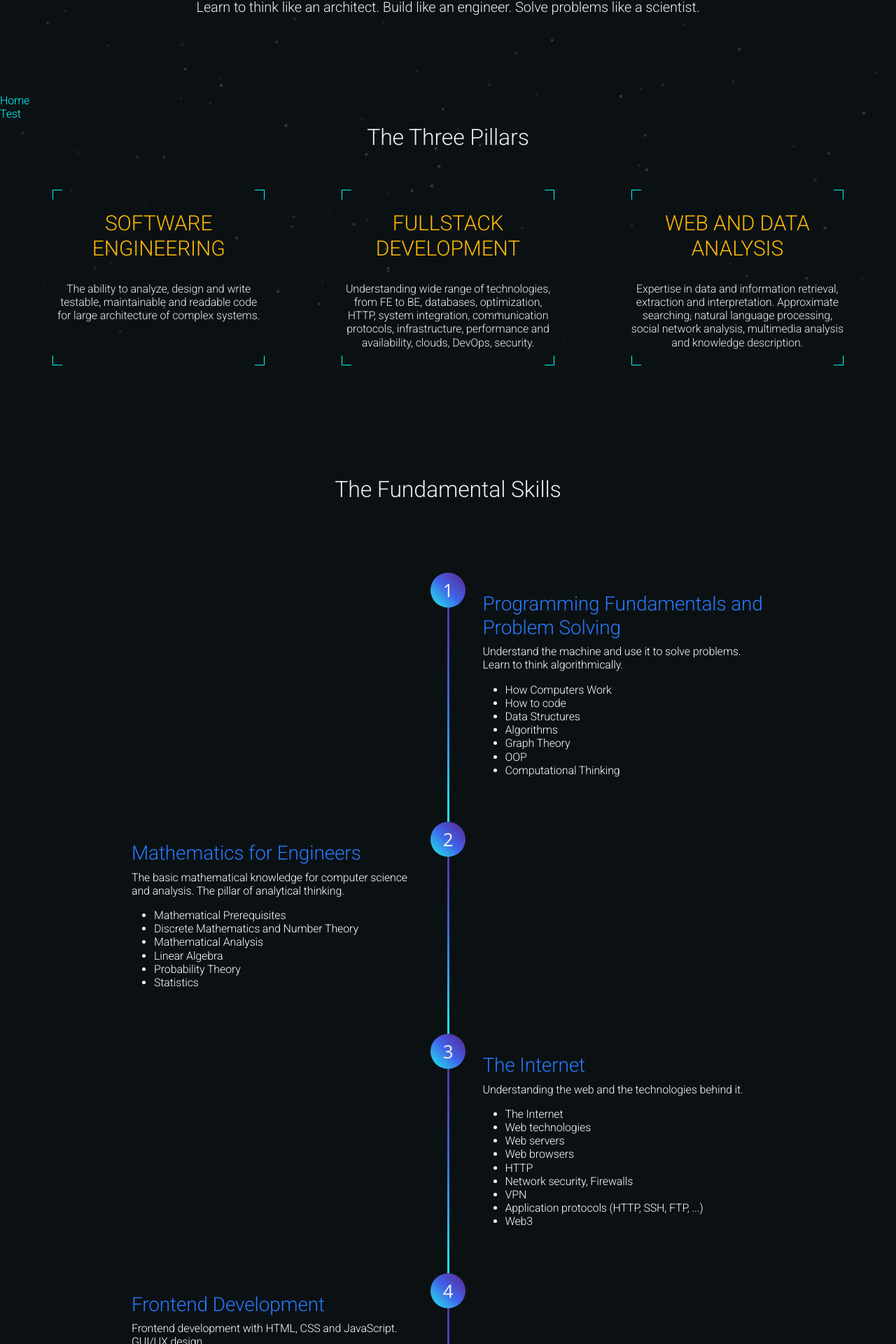
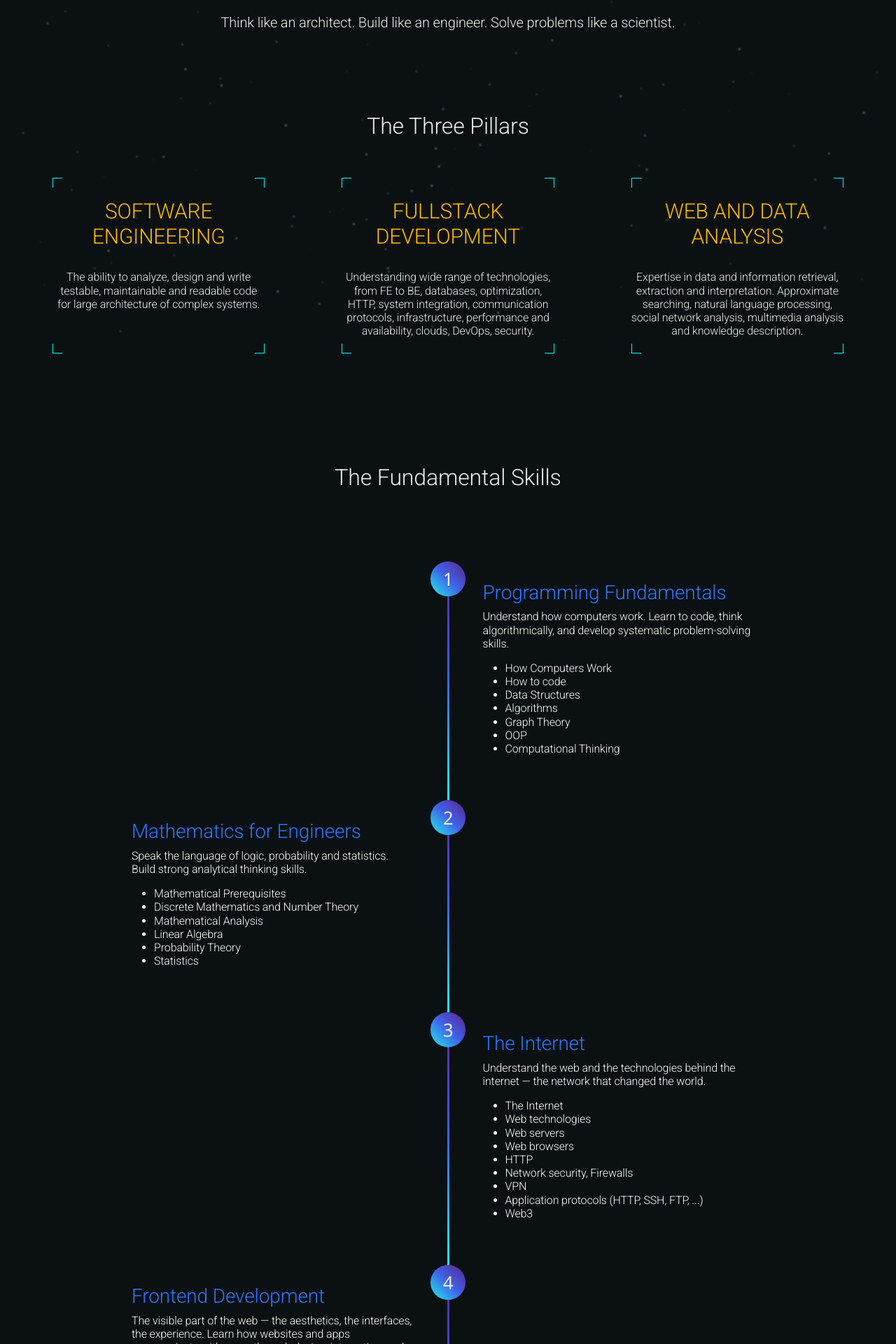
Before and after one commit to Sirvy/web-eng-journey, a React (Create React App) app: page / in a window 1280 px wide. Shown: the part 314-2234 px from the top of the page at 70% size. Built offline with nearby package versions, Linux system fonts and the light colour scheme.

Commit message:
Some improvements

```diff
--- a/src/pages/HomePage.js
+++ b/src/pages/HomePage.js
@@ -10,7 +10,7 @@ const Header = () => {
             <div className="container px-4 text-center">
                 <h1 className="center">The journey to</h1>
                 <h1 className="center highlight">Web Engineering</h1>
-                <p className="lead">Learn to think like an architect. Build like an engineer. Solve problems like a scientist.</p>
+                <p className="lead">Think like an architect. Build like an engineer. Solve problems like a scientist.</p>
             </div>
         </header>
     );
@@ -59,7 +59,6 @@ function HomePage() {
         <>
             <Background/>
             <Header/>
-            <Navigation/>
             <TheThreePillars/>
             <SkillsSection/>
         </>
--- a/src/pages/parts/SkillsSection.js
+++ b/src/pages/parts/SkillsSection.js
@@ -2,10 +2,10 @@ import {Link} from "react-router-dom"
 
 const skillList = [
     {
-        title: "Programming Fundamentals and Problem Solving",
+        title: "Programming Fundamentals",
         small: "Learn to code. Learn to think.",
         url: "courses/programming",
-        description: "Understand the machine and use it to solve problems. Learn to think algorithmically.",
+        description: "Understand how computers work. Learn to code, think algorithmically, and develop systematic problem-solving skills.",
         topics: [
             "How Computers Work",
                 // Computer science basics
@@ -33,7 +33,7 @@ const skillList = [
         title: "Mathematics for Engineers",
         small: "The Engineer's Mind. Math, Logic and Models.",
         url: "courses/math",
-        description: "The basic mathematical knowledge for computer science and analysis. The pillar of analytical thinking.",
+        description: "Speak the language of logic, probability and statistics. Build strong analytical thinking skills.",
         topics: [
             "Mathematical Prerequisites",
                 // The basics
@@ -69,7 +69,7 @@ const skillList = [
         title: "The Internet",
         small: "Understand the Web",
         url: "courses/internet",
-        description: "Understanding the web and the technologies behind it.",
+        description: "Understand the web and the technologies behind the internet — the network that changed the world.",
         topics: [
             "The Internet",
                 // History, structure, protocols
@@ -112,7 +112,7 @@ const skillList = [
         title: "Frontend Development",
         small: "The visible part that feels great.",
         url: "courses/frontend",
-        description: "Frontend development with HTML, CSS and JavaScript. GUI/UX design.",
+        description: "The visible part of the web — the aesthetics, the interfaces, the experience. Learn how websites and apps communicate with users through design, interaction, and the browser itself.",
         topics: [
             "GUI/UX design",
                 // Accessibility
@@ -139,7 +139,7 @@ const skillList = [
         title: "Backend Development",
         small: "The invisible part that works.",
         url: "courses/backend",
-        description: "Backend development with PHP, Java and JavaScript. REST API.",
+        description: "The invisible part that makes everything work — handling logic, data, security, and communication behind the scenes.",
         topics: [
             "Backend development",
                 // The basics
@@ -187,7 +187,7 @@ const skillList = [
         title: "Databases",
         small: "All the data",
         url: "courses/databases",
-        description: "Database systems for storing and efficient working with all kinds of data.",
+        description: "Learn how to design and use database systems for storing, managing, and accessing all kinds of data — efficiently and at scale.",
         topics: [
             "Database design",
             "SQL",
@@ -207,7 +207,7 @@ const skillList = [
         title: "Software Engineering",
         small: "Design large architectures",
         url: "courses/software-engineering",
-        description: "Real-world software engineering with Java technology.",
+        description: "The skill of designing large, real-world systems that are reliable, maintainable, testable, and built to last.",
         topics: [
             "Software design and analysis",
                 // UML
@@ -259,7 +259,7 @@ const skillList = [
         title: "Security and Hacking",
         small: "Protect the Web",
         url: "courses/security",
-        description: "Understanding the steps behind the most frequent attacks on web, being able to replicate them and to defend against them.",
+        description: "Understand how web attacks happen, how to defend against them, and how to secure systems and data by thinking like an attacker.",
         topics: [
             "Web security principles",
             "Secure coding practices",
@@ -284,7 +284,7 @@ const skillList = [
         title: "Cloud and DevOps",
         small: "The Infrastructure and Automation",
         url: "courses/devops",
-        description: "Master modern infrastructure management, automated deployments, and scalable cloud operations across AWS and Azure platforms.",
+        description: "Master the tools and practices behind cloud infrastructure, automation, and scalable deployments across AWS and Azure.",
         topics: [
             "Linux and Shell scripting",
             "Hosting",
@@ -293,6 +293,7 @@ const skillList = [
                 // Docker, Kubernetes
             "CI/CD and Automation",
                 // Jenkins
+                // GitHub Actions
             "Infrastructure as code",
             "Logging and monitoring",
                 // ELK stack
@@ -340,7 +341,7 @@ const skillList = [
         title: "Distributed Systems",
         small: "High performance computing",
         url: "courses/distributed",
-        description: "Solving massive instances using heuristics, high performance parallel and distributed computing systems.",
+        description: "Solve massive instances using heuristics, high performance parallel and distributed computing systems.",
         topics: [
             "P vs. NP",
             "Heuristics",
--- a/src/scss/index.scss
+++ b/src/scss/index.scss
@@ -24,6 +24,10 @@ h1 {
 a {
   text-decoration: none;
   color: cyan;
+}
+
+p.lead {
+  margin-top: 30px;
 }
 
 .center {
```
Also changed, not shown: public/content/csharp.md (+9 -0 lines).
